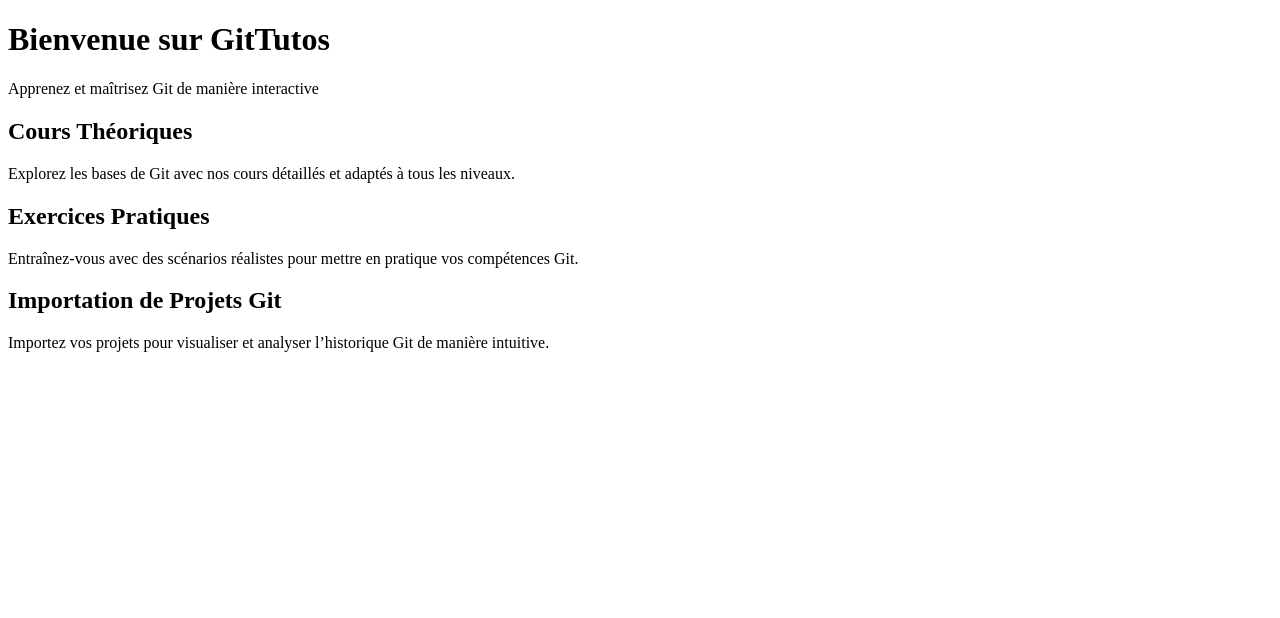
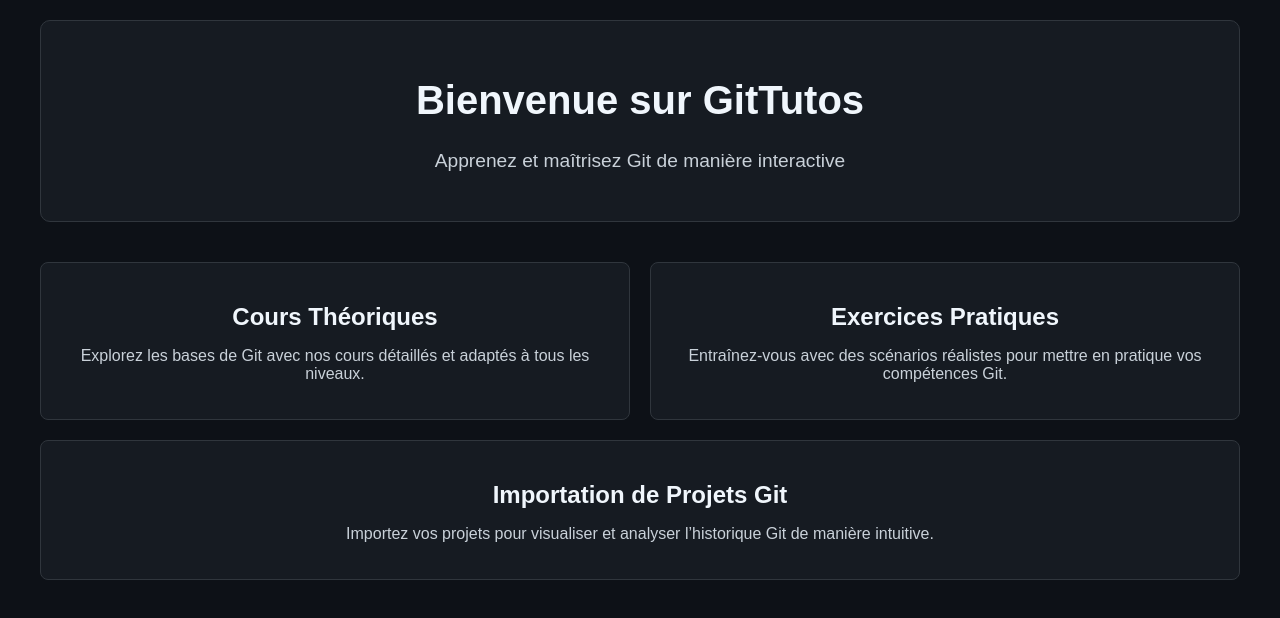
Before and after one commit to SoulLikePlayer/GitTutos, a React (Create React App) app: page / in a window 1280 px wide. Shown: the top 618 px of the page. Built offline with nearby package versions, Linux system fonts and the light colour scheme.

Commit message:
[FEAT | PAGE ACCUEILLE] : Ajout du css
ajout du css global avec les couleurs de git et ajout du css de la page d'accueil

```diff
--- a/package.json
+++ b/package.json
@@ -3,6 +3,10 @@
   "version": "0.1.0",
   "private": true,
   "dependencies": {
+    "@fortawesome/fontawesome-svg-core": "^6.6.0",
+    "@fortawesome/free-brands-svg-icons": "^6.6.0",
+    "@fortawesome/free-solid-svg-icons": "^6.6.0",
+    "@fortawesome/react-fontawesome": "^0.2.2",
     "@testing-library/jest-dom": "^5.17.0",
     "@testing-library/react": "^13.4.0",
     "@testing-library/user-event": "^13.5.0",
--- a/src/App.css
+++ b/src/App.css
@@ -0,0 +1,30 @@
+body {
+  --background-color: #0d1117; /* Couleur de fond sombre similaire à GitHub en mode sombre */
+  --primary-color: #161b22;    /* Couleur principale, une nuance plus claire que le fond */
+  --secondary-color: #238636;  /* Vert utilisé par GitHub pour des boutons ou accents */
+  --text-color: #c9d1d9;       /* Couleur du texte, gris clair */
+  --title-color: #f0f6fc;      /* Couleur blanche pour les titres */
+  --link-color: #58a6ff;       /* Couleur des liens en bleu */
+  --border-color: #30363d;     /* Couleur des bordures et séparateurs */
+}
+
+body {
+  background-color: var(--background-color);
+  color: var(--text-color);
+  font-family: 'Arial', sans-serif;
+  margin: 0;
+  padding: 0;
+}
+
+h1, h2 {
+  color: var(--title-color);
+}
+
+a {
+  color: var(--link-color);
+  text-decoration: none;
+}
+
+a:hover {
+  text-decoration: underline;
+}
--- a/src/App.js
+++ b/src/App.js
@@ -1,5 +1,6 @@
 import React from "react";
 import PageAccueil from "./composents/Page/PageAccueil";
+import "./App.css";
 
 function App() {
   return (
--- a/src/composents/Page/PageAccueil.jsx
+++ b/src/composents/Page/PageAccueil.jsx
@@ -1,4 +1,5 @@
 import React from 'react';
+import '../../style/Page/PageAccueil.css';
 
 const PageAccueil = () => {
   return (
--- /dev/null
+++ b/src/style/Page/PageAccueil.css
@@ -0,0 +1,70 @@
+.page-accueil {
+  max-width: 1200px;
+  margin: 0 auto;
+  padding: 20px;
+}
+
+.header {
+  text-align: center;
+  margin-bottom: 40px;
+  background-color: var(--primary-color);
+  padding: 30px 20px;
+  border-radius: 10px;
+  border: 1px solid var(--border-color);
+}
+
+.title {
+  font-size: 2.5rem;
+  font-weight: bold;
+  color: var(--title-color);
+}
+
+.subtitle {
+  font-size: 1.2rem;
+  color: var(--text-color);
+}
+
+.main-content {
+  display: flex;
+  justify-content: space-between;
+  flex-wrap: wrap;
+  gap: 20px;
+}
+
+.feature {
+  background-color: var(--primary-color);
+  padding: 20px;
+  flex: 1 1 calc(33.333% - 20px);
+  border-radius: 8px;
+  border: 1px solid var(--border-color);
+  text-align: center;
+  transition: transform 0.2s ease, box-shadow 0.2s ease;
+}
+
+.feature:hover {
+  transform: translateY(-5px);
+  box-shadow: 0 4px 8px rgba(0, 0, 0, 0.15);
+}
+
+.feature-title {
+  font-size: 1.5rem;
+  color: var(--title-color);
+  margin-bottom: 15px;
+}
+
+.feature-description {
+  font-size: 1rem;
+  color: var(--text-color);
+}
+
+@media (max-width: 768px) {
+  .main-content {
+    flex-direction: column;
+    align-items: center;
+  }
+
+  .feature {
+    flex: 1 1 100%;
+    margin-bottom: 20px;
+  }
+}
```
Also changed, not shown: 1 other file (tests, documents, lock files or other folders).
